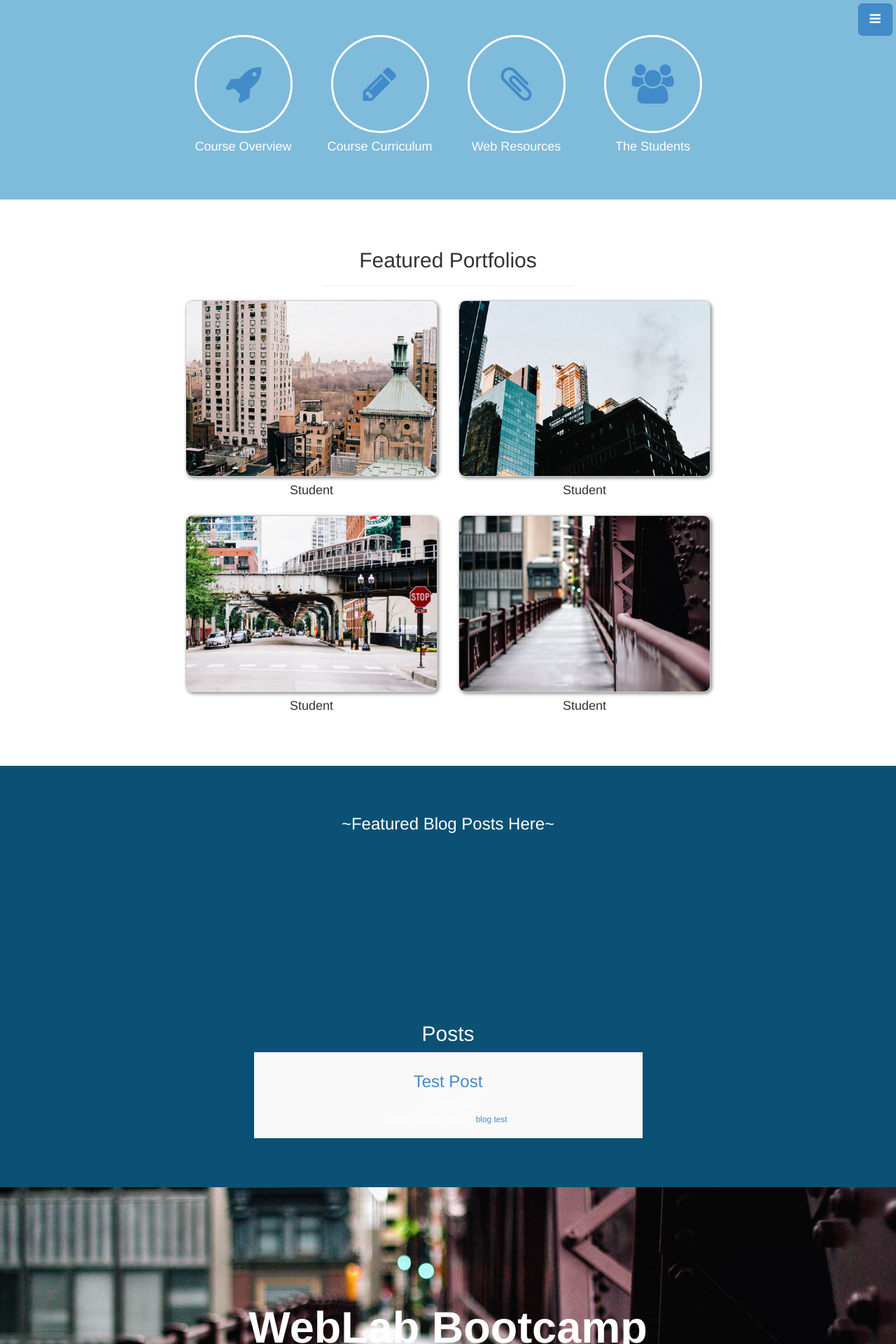
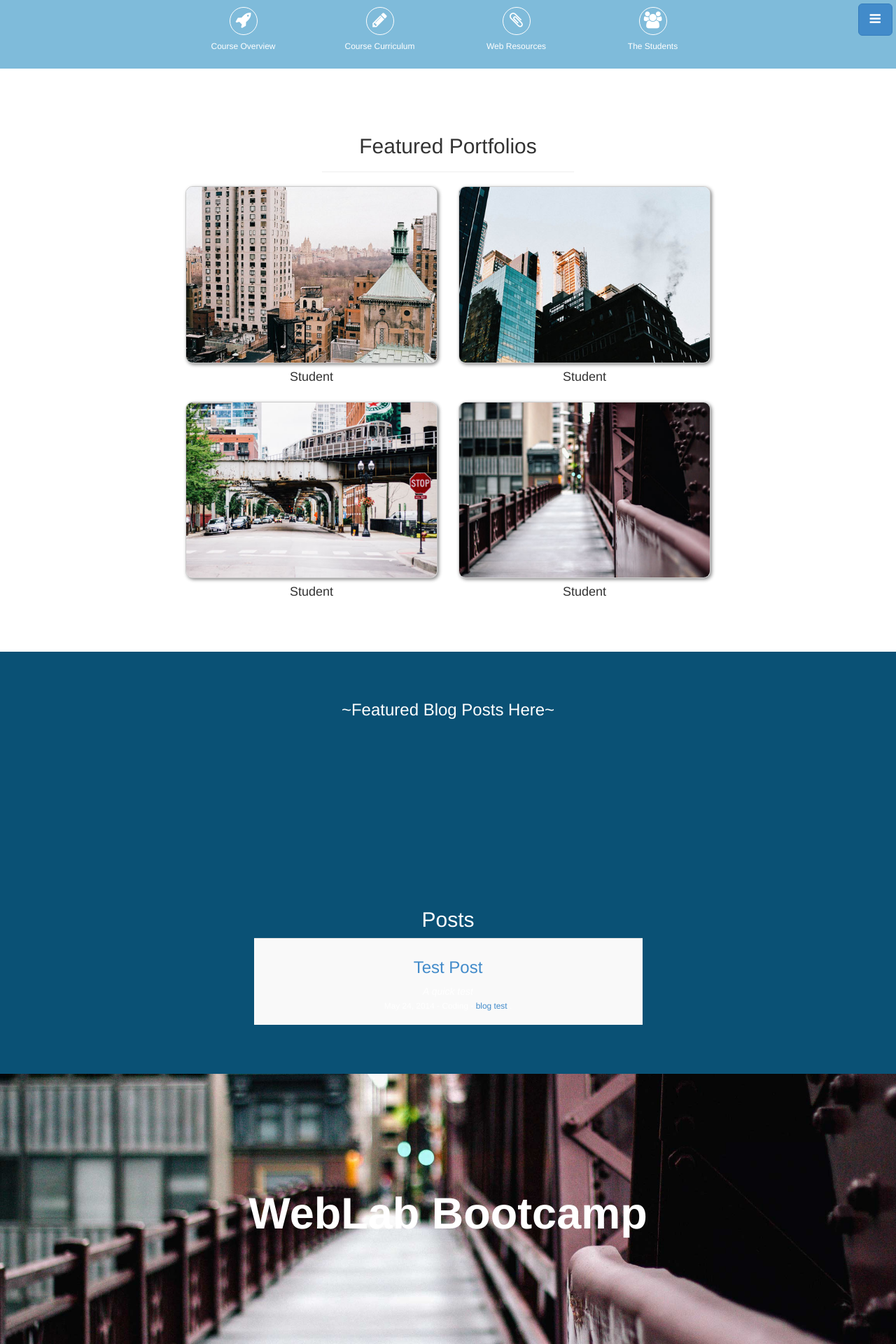
Before and after one commit to WebDevBootcamp/WebDevBootcamp.github.io, a Jekyll site: the page built from index.html, in a window 1280 px wide. Shown: the top 1920 px of the page at 70% size. Built offline with Jekyll 4.4.1, drawn with Linux system fonts in a browser that asks for light colours.

Commit message:
tweaking styles

```diff
--- a/css/stylish-portfolio.css
+++ b/css/stylish-portfolio.css
@@ -128,24 +128,61 @@ body {
 
 .services {
   background: #7fbbda;
+  color: #ffffff;
+  padding: 10px 0;
+  margin-bottom: 24px;
+}
+
+.services h4 {
+  font-weight: normal;
+  font-size: 12px;
+}
+
+.services.extended {
   padding: 50px 0;
-  color: #ffffff;
+  margin-bottom: 0;
+}
+
+.services.extended h4 {
+  font-size: 18px;
+  font-weight: bolder;
 }
 
 .service-item {
   margin-bottom: 15px;
 }
 
+.services a {
+  color: #fff;
+}
+
+.services a:hover {
+  color: navy;
+}
+
+.services a:hover i.service-icon {
+  border-color: navy;
+}
+
+
 i.service-icon {
-  border: 3px solid #ffffff;
+  border: 1px solid #ffffff;
   border-radius: 50%;
   display: inline-block;
+  font-size: 24px;
+  width: 40px;
+  height: 40px;
+  line-height: 36px;
+  vertical-align: middle;
+  text-align: center;
+}
+
+.extended i.service-icon {
+  border: 3px solid #ffffff;
   font-size: 56px;
   width: 140px;
   height: 140px;
   line-height: 136px;
-  vertical-align: middle;
-  text-align: center;
 }
 
 /* Callout */
@@ -202,6 +239,12 @@ i.service-icon {
 
 footer {
   padding: 100px 0;
+  background: #dedede;
+  border-top: 1px solid #999;
+}
+
+footer.content {
+  margin-top: 50px;
 }
 
 .top-scroll {
```
